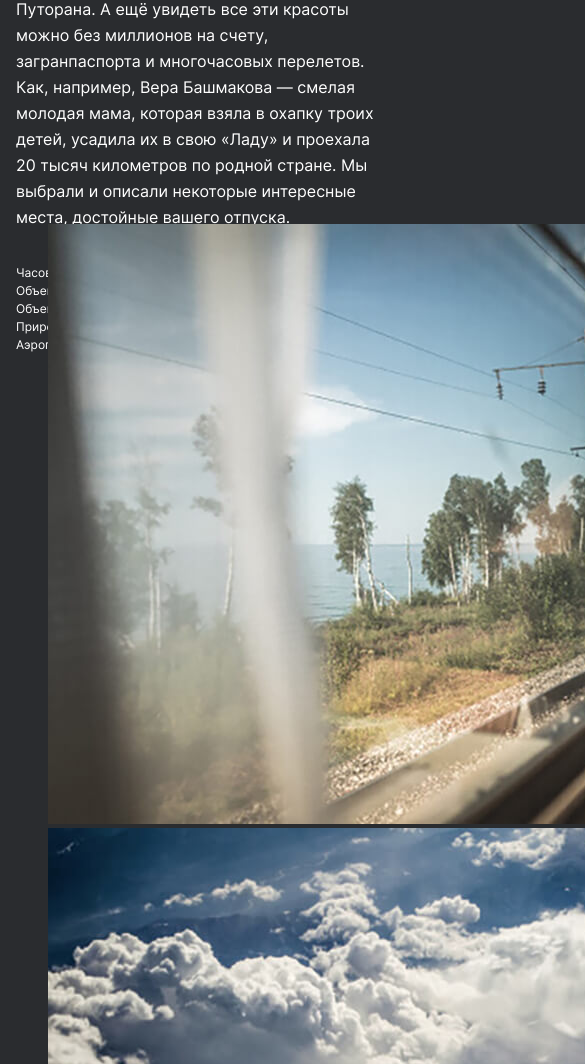
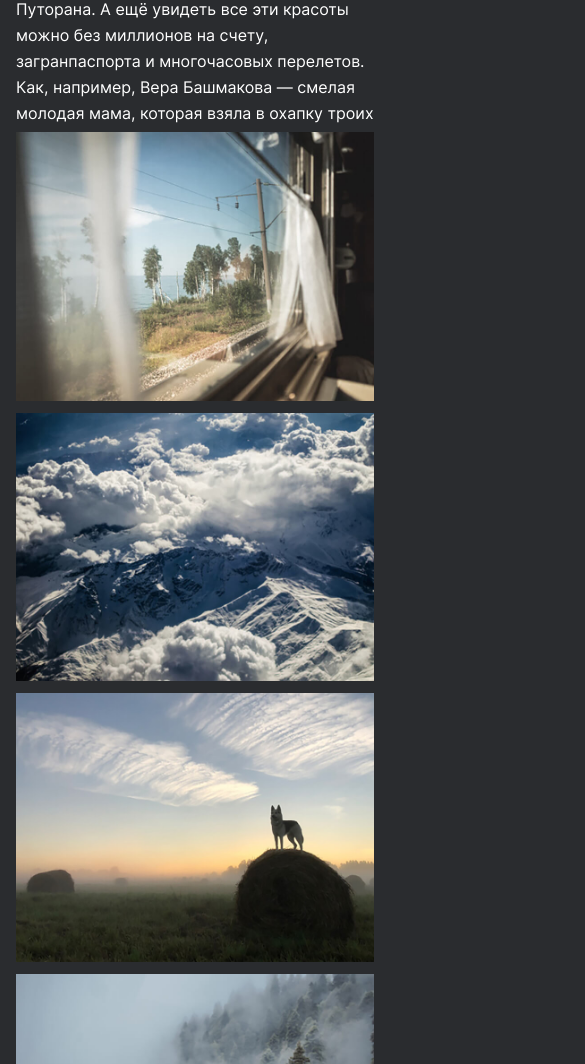
Before and after one commit to stuv1989/russian-travel, a plain HTML site: page index.html in a window 390 px wide. Shown: the part 920-1984 px from the top of the page, 585 px wide, since content can reach past the window. Drawn offline with Linux system fonts and the light colour scheme.

Commit message:
4 блок готов. Нужно исправить текст разр. 320px

```diff
--- a/blocks/intro/__list/intro__list.css
+++ b/blocks/intro/__list/intro__list.css
@@ -5,3 +5,9 @@
   font-size: 12px;
   line-height: 18px;
 }
+
+@media screen and (min-width: 320px) and (max-width:767px) {
+  .intro__list {
+    margin-bottom: 64px;
+  }
+}
--- a/blocks/intro/intro.css
+++ b/blocks/intro/intro.css
@@ -19,7 +19,6 @@
 
 @media screen and (min-width: 320px) and (max-width: 767px) {
   .intro {
-    /* max-width: 720px; */
     margin: 64px 16px 0;
   }
 }
--- a/blocks/photo-grid/__item/photo-grid__item.css
+++ b/blocks/photo-grid/__item/photo-grid__item.css
@@ -1,3 +1,4 @@
 .photo-grid__item {
-
+  width: 100%;
+  height: auto;
 }
--- a/blocks/photo-grid/photo-grid.css
+++ b/blocks/photo-grid/photo-grid.css
@@ -1,10 +1,28 @@
 .photo-grid {
-  max-width: 1184px;
+  display: grid;
+  grid-template-columns: repeat(auto-fit, minmax(284px, 1fr));
+  gap: 16px;
   margin: 92px 48px 0;
 }
 
-/* @media screen and (min-width: 1024px) and (max-width:1279px) {
+@media screen and (min-width: 1024px) and (max-width:1279px) {
   .photo-grid {
-    height: 942px;
+    grid-template-columns: repeat(auto-fit, minmax(300px, 1fr));
+    gap: 14px;
   }
-} */
+}
+
+@media screen and (min-width: 768px) and (max-width:1023px) {
+  .photo-grid {
+    grid-template-columns: repeat(auto-fit, minmax(352px, 1fr));
+    margin: 88px 24px 0;
+  }
+}
+
+@media screen and (min-width: 320px) and (max-width:767px) {
+  .photo-grid {
+    grid-template-columns: repeat(auto-fit, minmax(288px, 1fr));
+    margin: 0 16px;
+    gap: 12px;
+  }
+}
```
